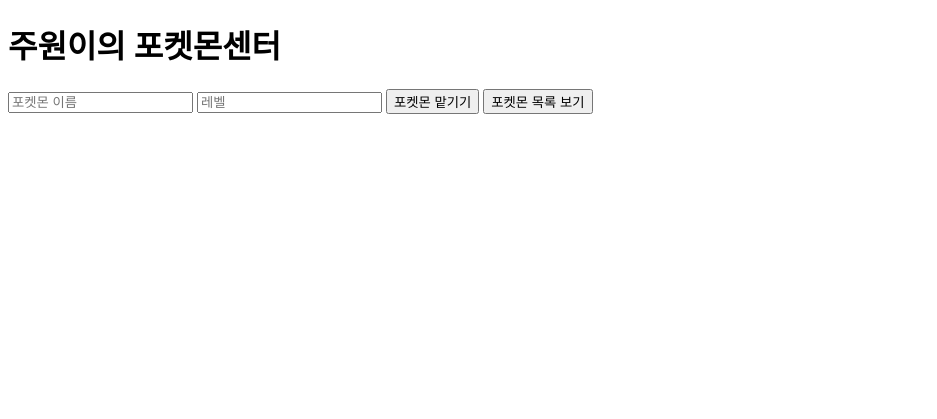
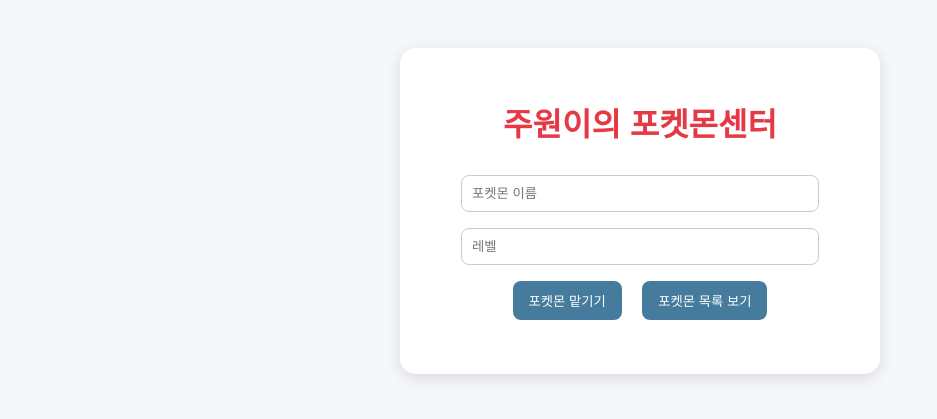
Before and after one commit to jwjeong-825/pokemon-center, a FastAPI app: page / in a window 1280 px wide. Shown: the top 419 px of the page, without its empty margins (0-937 px from the left). Run offline with FastAPI, Linux system fonts and the light colour scheme.

Commit message:
Add styled web UI for Pokemon Center

```diff
--- a/app/main.py
+++ b/app/main.py
@@ -1,13 +1,24 @@
 from fastapi import FastAPI, Request
 from fastapi.templating import Jinja2Templates
+from fastapi.staticfiles import StaticFiles
+
 from app.database import create_table
 from app.computer import router as computer_router
-from app.nurse import router as nurse_router
+
 
 app = FastAPI()
+
+app.mount("/static", StaticFiles(directory="app/static"), name="static")
+
 templates = Jinja2Templates(directory="app/templates")
 
 create_table()
+
+app.include_router(
+    computer_router,
+    prefix="/computer",
+    tags=["Pokemon Computer"]
+)
 
 
 @app.get("/")
@@ -16,9 +27,3 @@
         "index.html",
         {"request": request}
     )
-
-# 컴퓨터 기능 연결
-app.include_router(computer_router)
-
-# 간호사 기능 연결
-app.include_router(nurse_router)
--- /dev/null
+++ b/app/static/style.css
@@ -0,0 +1,53 @@
+body {
+    font-family: Arial, sans-serif;
+    background-color: #f5f7fb;
+    text-align: center;
+    padding: 40px;
+}
+
+.container {
+    background-color: white;
+    width: 420px;
+    margin: 0 auto;
+    padding: 30px;
+    border-radius: 16px;
+    box-shadow: 0 4px 16px rgba(0, 0, 0, 0.12);
+}
+
+h1 {
+    color: #e63946;
+}
+
+input {
+    width: 80%;
+    padding: 10px;
+    margin: 8px;
+    border: 1px solid #ccc;
+    border-radius: 8px;
+}
+
+button {
+    padding: 10px 16px;
+    margin: 8px;
+    border: none;
+    border-radius: 8px;
+    background-color: #457b9d;
+    color: white;
+    cursor: pointer;
+}
+
+button:hover {
+    background-color: #1d3557;
+}
+
+ul {
+    list-style: none;
+    padding: 0;
+}
+
+li {
+    background-color: #f1faee;
+    margin: 8px;
+    padding: 10px;
+    border-radius: 8px;
+}
--- a/app/templates/index.html
+++ b/app/templates/index.html
@@ -1,25 +1,39 @@
 <!DOCTYPE html>
 <html lang="ko">
+
 <head>
     <meta charset="UTF-8">
     <title>주원이의 포켓몬센터</title>
+
+    <link rel="stylesheet" href="/static/style.css">
 </head>
+
 <body>
+
+    <div class="container">
+
         <h1>주원이의 포켓몬센터</h1>
+
         <input type="text" id="name" placeholder="포켓몬 이름">
 
         <input type="number" id="level" placeholder="레벨">
 
+        <br>
+
         <button onclick="addPokemon()">
             포켓몬 맡기기
         </button>
+
         <button onclick="loadPokemon()">
             포켓몬 목록 보기
         </button>
 
         <ul id="pokemon-list"></ul>
 
+    </div>
+
     <script>
+
         async function loadPokemon() {
 
             const response = await fetch("/computer");
@@ -39,29 +53,31 @@
                 `;
             }
         }
+
         async function addPokemon() {
 
-    alert("포켓몬 맡기기 버튼 눌림");
+            const name = document.getElementById("name").value;
 
-    const name = document.getElementById("name").value;
             const level = document.getElementById("level").value;
 
-    const response = await fetch("/computer/deposit", {
+            await fetch("/computer/deposit", {
+
                 method: "POST",
+
                 headers: {
                     "Content-Type": "application/json"
                 },
+
                 body: JSON.stringify({
                     name: name,
                     level: Number(level)
                 })
             });
 
-    const result = await response.json();
-    console.log(result);
+            loadPokemon();
+        }
 
-    loadPokemon();
-}    </script>
+    </script>
+
 </body>
-
 </html>
```
Also changed, not shown: app/computer.py (+7 -4 lines). Lines whose indentation alone changed are shown as unchanged.
